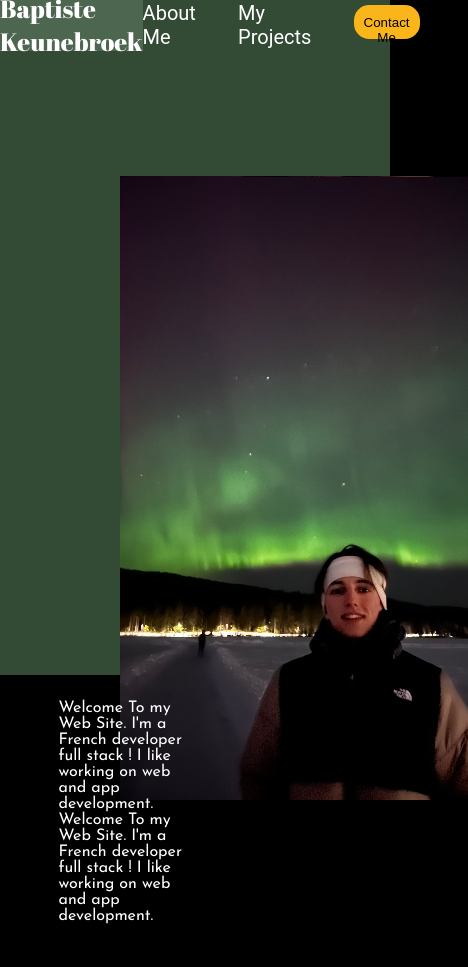
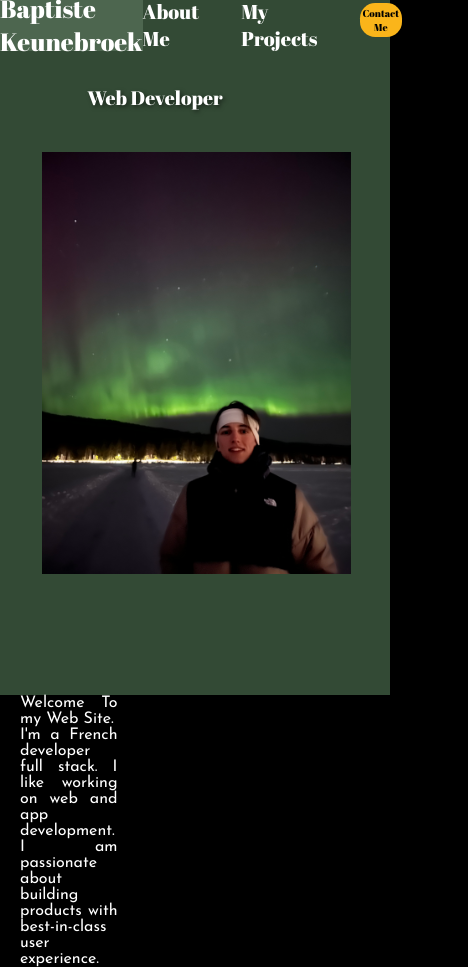
Before and after one commit to Baptistekeunbroek/Baptiste.Keunebroek, a React (Create React App) app: page / in a window 390 px wide. Shown: the whole page, 468 px wide, since content can reach past the window. Before the commit the page ends 924 px from the top, so only its background shows below. Built offline with nearby package versions, Linux system fonts and the light colour scheme; a web font is replaced by a local one.

Commit message:
Fix responsive home and navbar

```diff
--- a/src/pages/Home.js
+++ b/src/pages/Home.js
@@ -13,11 +13,11 @@ const Home = () => {
       </div>
       <div className="homeBottomContainer">
         <div className="Welcome">
+          <p>Welcome To my Web Site.</p>
           <p>
-            Welcome To my Web Site. I'm a French developer full stack ! I like
-            working on web and app development. Welcome To my Web Site. I'm a
-            French developer full stack ! I like working on web and app
-            development.
+            I'm a French developer full stack. I like working on web and app
+            development. I am passionate about building products with
+            best-in-class user experience.
           </p>
         </div>
       </div>
--- a/src/style/AboutMe.css
+++ b/src/style/AboutMe.css
@@ -3,7 +3,7 @@
 }
 
 .container_about {
-    background-color: #F6EEE0;
+    background-color: #eddbb9;
     height: 94vh;
     display: flex;
     flex-direction: row;
@@ -25,4 +25,10 @@
     margin-left: 5vw;
     text-align: justify;
 
+
 }
+
+.container_presentation h1{
+    font-family: "Abril Fatface";
+
+}
--- a/src/style/Home.css
+++ b/src/style/Home.css
@@ -11,7 +11,8 @@
   left: 15%;
   top: 15%;
   z-index: 2;
-  width: 35vw;
+  width: 25vw;
+  text-align: justify;
   font-size:medium;
   font-family: "Josefin Sans";
 }
@@ -104,38 +105,27 @@
   background-color: black;
 }
 
-
-
-@media screen and (max-width: 1000px) {
-
-  .positionedText {
-    display: none;
+@media screen and (max-width: 768px) {
+  .HomePage {
+    height: auto; /* Adjust height for smaller screens */
   }
 
   #imagecontainer {
-    width: 100%;
-    height: 100%;
-    background-position:bottom;
-
+    width: 100%; /* Make image container full width on small screens */
+    height: 50vh; /* Adjust height for smaller screens */
+    position: static; /* Reset position */
+    margin-right: 10%; /* Adjust margin */
   }
 
-  .container1 {
-    display: flex;
-    flex-direction: column;
-    align-items: center;
-    justify-content: center;
+  .positionedText {
+    font-size: 5vw; /* Adjust font size for smaller screens */
+    left: 5%; /* Adjust left position */
+    top: 10%; /* Adjust top position */
   }
 
   .Welcome {
-    margin-left: 0;
-  }
-
-  .WelcomeRight {
-    margin-right: 0;
-  }
-
-  .buttonWelcome {
-   width: auto;
-   padding: 10px;
+    position: static; /* Reset position */
+    text-align: justify; /* Center text */
+    margin: 20px; /* Add margin */
   }
 }
--- a/src/style/NavBar.css
+++ b/src/style/NavBar.css
@@ -21,17 +21,16 @@
 .Links{
     display: flex;
     justify-content: center;
-    font-family: 'Roboto', sans-serif;
     color: white;
     height: 100%;
-    width: 25%;
+    width: 30%;
     align-items: center;
     font-family: "Abril Fatface";
 }
 
 .Links2{
     display: flex;
-    font-family: 'Roboto', sans-serif;
+    font-family: "Abril Fatface";
     color: white;
     margin-right: 5vh;
     height: 100%;
@@ -49,13 +48,6 @@
     background-color: #4d664f;
 }
 
-@media screen and (max-width: 768px) {
-    .Links{
-        font-size: 10;
-        width: auto;
-    }
-}
-
 
 .buttonWelcome {
     background-color: #FAB51A;
@@ -64,8 +56,30 @@
     width: 6vw;
     height: 4vh;
     border: none;
+    font-family: "Abril Fatface";
+
   }
 
   .buttonWelcome:hover {
     cursor: pointer;
   }
+
+  @media screen and (max-width: 768px) {
+    .Main_Container, .Main_elements {
+      flex-direction: row;
+    }
+
+    .Links, .Links2 {
+      width: 100%;
+      margin-bottom: 10px;
+      font-size: 10px;
+    }
+
+    .buttonWelcome {
+      width: 100%;
+      margin: 0 auto;
+      margin-bottom: 10px;
+      font-size: 10px;
+      padding: 3px;
+    }
+  }
```
